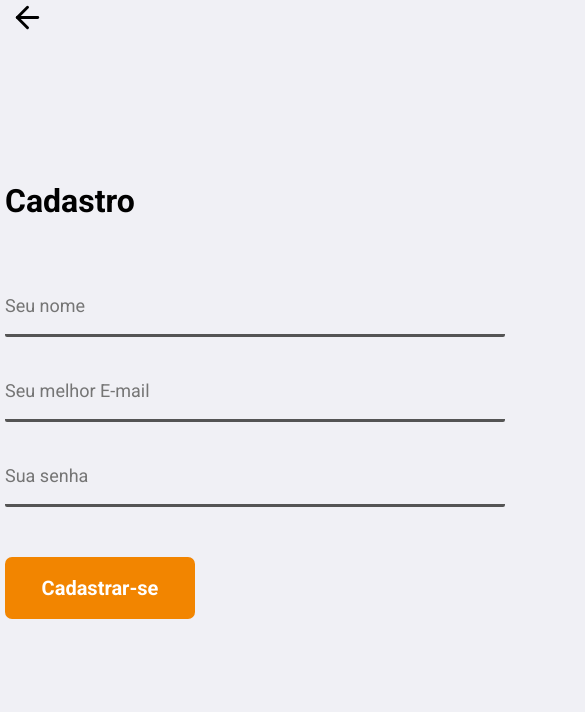
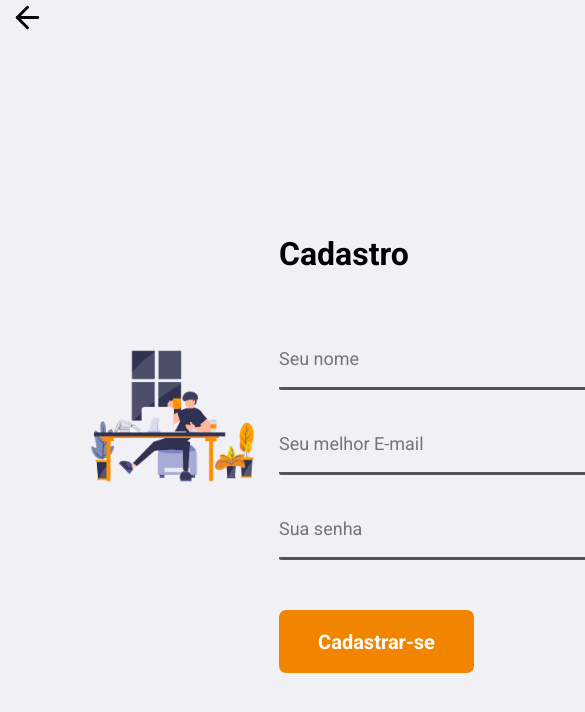
Before and after one commit to omateusamaral/Notes, a React (Create React App) app in the folder frontend/: page /singup in a window 390 px wide. Shown: the top 712 px of the page, 585 px wide, since content can reach past the window. Built offline with nearby package versions, Linux system fonts and the light colour scheme.

Commit message:
changed the style

```diff
--- a/frontend/src/Pages/SingUp/style.css
+++ b/frontend/src/Pages/SingUp/style.css
@@ -72,19 +72,3 @@
   width: 50%;
   color: #fff;
 }
-
-@media only screen and (max-width: 600px) {
-  .register-container {
-    display: block;
-  }
-  .register-container img {
-    display: none;
-  }
-  .register-container form {
-    margin-top: 75px;
-    padding: 5px;
-  }
-  .register-container form input {
-    width: 99%;
-  }
-}
```
